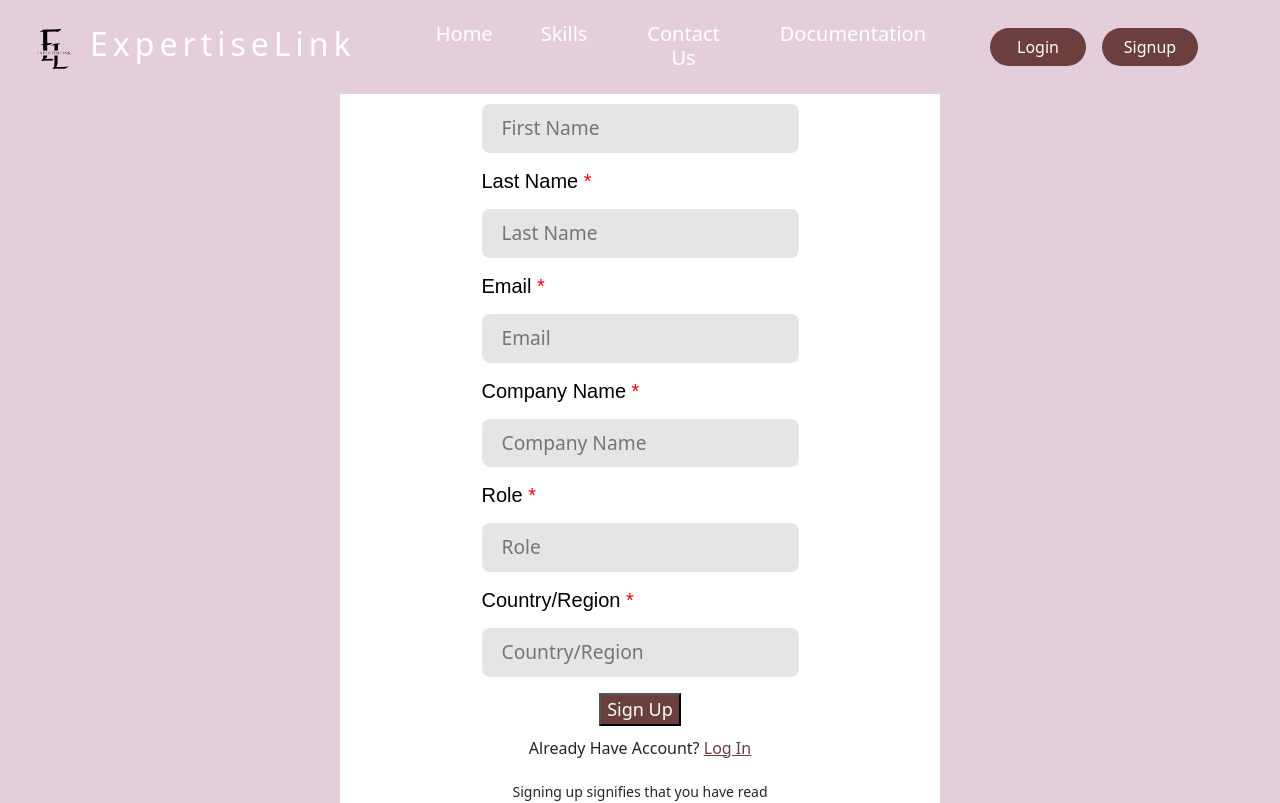
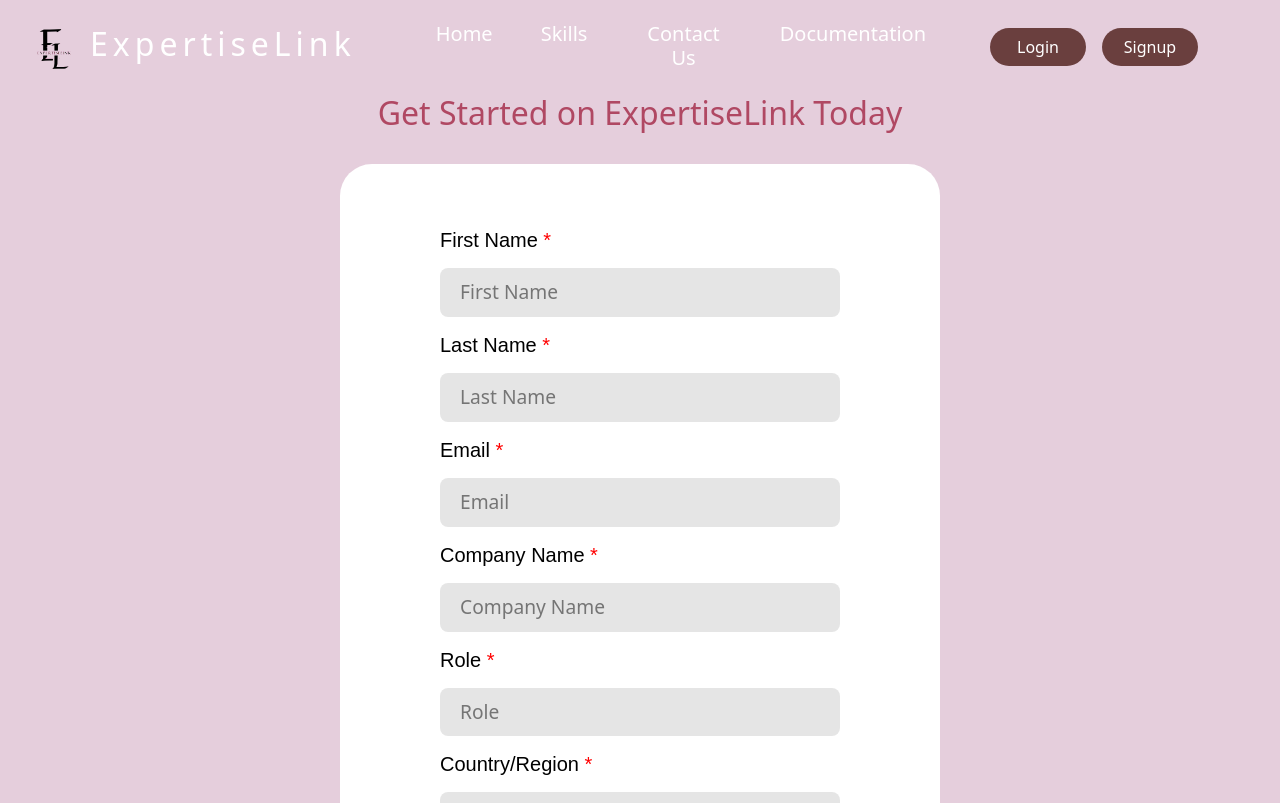
Before and after one commit to qirratfatyma/ExpertiseLink, a React (Create React App) app: page /Signup in a window 1280 px wide. Shown: the top 803 px of the page. Built offline with nearby package versions, Linux system fonts and the light colour scheme.

Commit message:
login-form

```diff
--- a/src/App.css
+++ b/src/App.css
@@ -87,17 +87,12 @@ h4 {
   background-color: var(--btn-hover) !important;
 }
 
-.Signup-container {
-  display: flex;
+.form-container {
+  background-color: white;
+  padding-top: 4rem;
+  padding-bottom: 2rem;
   justify-content: center;
   align-items: center;
-  background-color: var(--primary-color);
-  height: 90vh;
-}
-
-.form-container {
-  background-color: white;
-  padding: 2rem 10rem 4rem 10rem;
   margin-bottom: 5rem;
   border-radius: 2rem;
 }
@@ -157,29 +152,44 @@ h4 {
 
 /* Signup page css */
 
+.Signup-heading h1 {
+  text-align: center;
+  font-size: 32px;
+  color: var(--secondary-color);
+}
+
+form {
+  margin-bottom: 1rem !important;
+}
+.Signup-container {
+  display: flex;
+  margin-top: 2rem;
+  background-color: var(--primary-color);
+}
+
+.Signup-container .footer-container {
+  margin: 6rem !important;
+}
+
 .signup {
   background-color: var(--primary-color);
 }
-.form-container {
-  left: 0;
-  right: 0;
-  top: 0;
-  bottom: 0;
-  justify-content: center;
-  /* max-width: 400px; */
-  margin-left: 15rem;
-  margin-right: 15rem;
-  margin-top: 3rem;
-  align-items: center;
-  background-color: white;
-  border-radius: 1rem;
+
+.signup-button {
+  margin-top: 1rem;
+  background-color: var(--btn-color) !important;
+  border-radius: 5px;
+  border-color: transparent;
+  font-size: 18px;
+  background-color: var(--btn-color);
+  color: white;
+  width: 25rem;
 }
 
-.signup-button {
-  background-color: var(--btn-color) !important;
-  justify-content: center;
-  align-items: center;
+.signup-button:hover {
+  background-color: var(--btn-hover) !important;
 }
+
 .right-side {
   background-color: #ffffff;
   padding: 20px;
@@ -193,11 +203,46 @@ h4 {
   margin-top: 20px;
 }
 
+form h2 {
+  padding-bottom: 1rem !important;
+}
+
 .login-container {
   display: flex;
   justify-content: center;
   align-items: center;
-  height: 100vh;
+  margin-top: 3rem;
+}
+
+.login-container .form-container {
+  width: 100%;
+  background-color: white;
+  padding-top: 0;
+  /* padding-bottom: 2rem; */
+  justify-content: center;
+  align-items: center;
+  border-radius: 2rem;
+}
+
+.login-container .form-container .form-section {
+  text-align: left;
+  font-size: 18px;
+  color: white;
+}
+
+.login-btn {
+  background-color: var(--btn-color) !important;
+  border-radius: 5px;
+  border-color: transparent;
+  font-size: 18px;
+  background-color: var(--btn-color);
+  color: white;
+  width: 25rem;
+  margin-bottom: 1rem;
+}
+
+.login-btn:hover {
+  background-color: var(--btn-hover) !important;
 }
 
 /* Footer CSS  */
--- a/src/components/Login.jsx
+++ b/src/components/Login.jsx
@@ -2,9 +2,9 @@ import React from "react";
 
 function Login() {
   return (
-    <div className="Login-container" style={{ display: "flex", justifyContent: "center", alignItems: "center", height: "100vh" }}>
+    <div className="login-container">
       <form className="form-container">
-        <h2 style={{ textAlign: "center", fontSize: "24px" }}>Log in to your account</h2>
+        <h2>Log in to your account</h2>
         <br></br>
         <div className="form-section">
           <label htmlFor="email">
@@ -18,6 +18,7 @@ function Login() {
             placeholder="Email"
             id="email"
             name="email"
+            style={{ width: "25rem" }}
             required
           />
         </div>
@@ -34,17 +35,21 @@ function Login() {
             placeholder="Password"
             id="password"
             name="password"
+            style={{ width: "25rem" }}
             required
           />
         </div>
         <br></br>
-        <button type="submit" style={{ fontSize: "18px", backgroundColor: "#6a3f3e", color: "white", display: "flex", justifyContent: "center", alignItems: "center", height: "5vh" }}>
+        <button type="submit" className="login-btn">
           Log In
         </button>
 
         <p style={{ textAlign: "center", marginTop: "10px" }}>
           New to ExpertiseLink?{" "}
-          <a href="/signup" style={{ color: "#6a3f3e", textDecoration: "underline" }}>
+          <a
+            href="/signup"
+            style={{ color: "#6a3f3e", textDecoration: "underline" }}
+          >
             Sign up
           </a>
         </p>
--- a/src/components/Signup.jsx
+++ b/src/components/Signup.jsx
@@ -1,8 +1,13 @@
 import React from "react";
+import { Link } from "react-router-dom";
 
 function Signup() {
   return (
-    <div className="Signup-container" style={{ display: "flex", justifyContent: "center", alignItems: "center", height: "100vh" }}>
+    <>
+      <div className="Signup-heading">
+        <h1>Get Started on ExpertiseLink Today</h1>
+      </div>
+      <div className="Signup-container">
         <form className="form-container">
           <div className="form-section">
             <label htmlFor="firstName">
@@ -16,37 +21,126 @@ function Signup() {
               placeholder="First Name"
               id="firstName"
               name="firstName"
+              style={{ width: "25rem" }}
               required
             />
           </div>
-        <div className="form-section"> <label htmlFor="lastName">
-        <h5> Last Name <span style={{ color: "red" }}>*</span> </h5>
-         </label> <br /> <input type="text" placeholder="Last Name" id="lastName" name="lastName" required /> </div>
-          <div className="form-section"> <label htmlFor="email"> <h5> Email <span style={{ color: "red" }}>*</span>
-          </h5> </label> <br /> <input type="email" placeholder="Email" id="email" name="email" required /> </div>
-          <div className="form-section"> <label htmlFor="companyName"> <h5> Company Name <span style={{ color: "red" }}>*</span> </h5> </label> <br />
-          <input type="text" placeholder="Company Name" id="companyName" name="companyName" required /> </div>
-          <div className="form-section"> <label htmlFor="role"> <h5> Role <span style={{ color: "red" }}>*</span> </h5> </label> <br />
-           <input type="text" placeholder="Role" id="role" name="role" required /> </div>
-           <div className="form-section"> <label htmlFor="countryRegion"> <h5> Country/Region <span style={{ color: "red" }}>*</span> </h5> </label> <br />
-           <input type="text" placeholder="Country/Region" id="countryRegion" name="countryRegion" required /> </div>
+          <div className="form-section">
+            <label htmlFor="lastName">
+              <h5>
+                {" "}
+                Last Name <span style={{ color: "red" }}>*</span>{" "}
+              </h5>
+            </label>{" "}
+            <br />
+            <input
+              type="text"
+              placeholder="Last Name"
+              id="lastName"
+              name="lastName"
+              style={{ width: "25rem" }}
+              required
+            />{" "}
+          </div>
+          <div className="form-section">
+            {" "}
+            <label htmlFor="email">
+              {" "}
+              <h5>
+                {" "}
+                Email <span style={{ color: "red" }}>*</span>
+              </h5>{" "}
+            </label>{" "}
+            <br />{" "}
+            <input
+              type="email"
+              placeholder="Email"
+              id="email"
+              name="email"
+              style={{ width: "25rem" }}
+              required
+            />{" "}
+          </div>
+          <div className="form-section">
+            {" "}
+            <label htmlFor="companyName">
+              {" "}
+              <h5>
+                {" "}
+                Company Name <span style={{ color: "red" }}>*</span>{" "}
+              </h5>{" "}
+            </label>{" "}
+            <br />
+            <input
+              type="text"
+              placeholder="Company Name"
+              id="companyName"
+              name="companyName"
+              style={{ width: "25rem" }}
+              required
+            />{" "}
+          </div>
+          <div className="form-section">
+            {" "}
+            <label htmlFor="role">
+              {" "}
+              <h5>
+                {" "}
+                Role <span style={{ color: "red" }}>*</span>{" "}
+              </h5>{" "}
+            </label>{" "}
+            <br />
+            <input
+              type="text"
+              placeholder="Role"
+              id="role"
+              name="role"
+              style={{ width: "25rem" }}
+              required
+            />{" "}
+          </div>
+          <div className="form-section">
+            {" "}
+            <label htmlFor="countryRegion">
+              {" "}
+              <h5>
+                {" "}
+                Country/Region <span style={{ color: "red" }}>*</span>{" "}
+              </h5>{" "}
+            </label>{" "}
+            <br />
+            <input
+              type="text"
+              placeholder="Country/Region"
+              id="countryRegion"
+              name="countryRegion"
+              style={{ width: "25rem" }}
+              required
+            />{" "}
+          </div>
 
-        <button type="submit" style={{ fontSize: "18px", backgroundColor: "#6a3f3e", color: "white" }}>
+          <button type="submit" className="signup-button">
             Sign Up
           </button>
           <p style={{ textAlign: "center", marginTop: "10px" }}>
-          Already Have Account?{" "}
-          <a href="/login" style={{ color: "#6a3f3e", textDecoration: "underline" }}>
+            Already have an account?{" "}
+            <Link
+              to="/login"
+              style={{ color: "#6a3f3e", textDecoration: "underline" }}
+            >
               Log In
-          </a>
+            </Link>
           </p>
 
-        <p style={{ textAlign: "center", marginTop: "5px", fontSize: "14px" }}>
-          Signing up signifies that you have read and agree to the Terms of Service and our Privacy Policy. Cookie Preferences.
-          {" "}
+          <p
+            style={{ textAlign: "center", marginTop: "5px", fontSize: "14px" }}
+          >
+            Signing up signifies that you have read and agree to the Terms of
+            Service and our Privacy Policy. Cookie Preferences.{" "}
           </p>
         </form>
       </div>
+    </>
   );
 }
 
```
Lines whose indentation alone changed are shown as unchanged.
